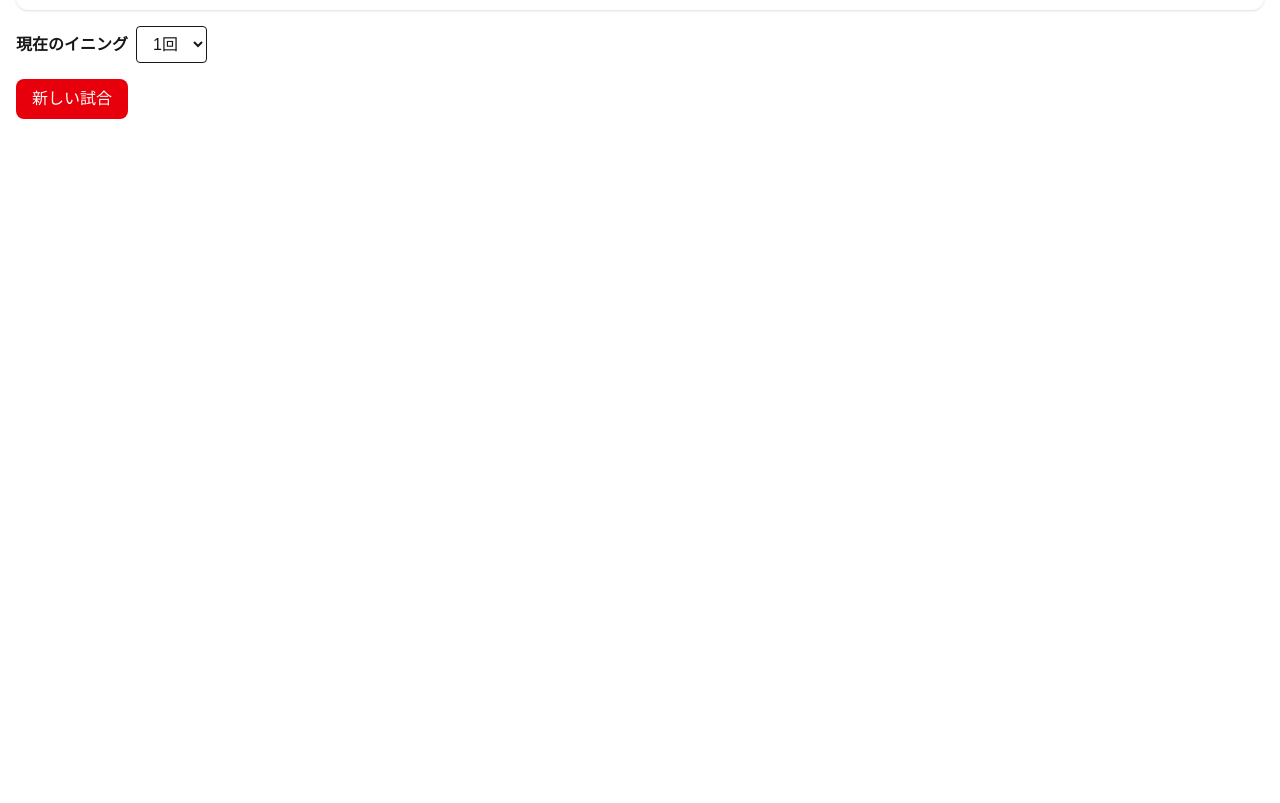
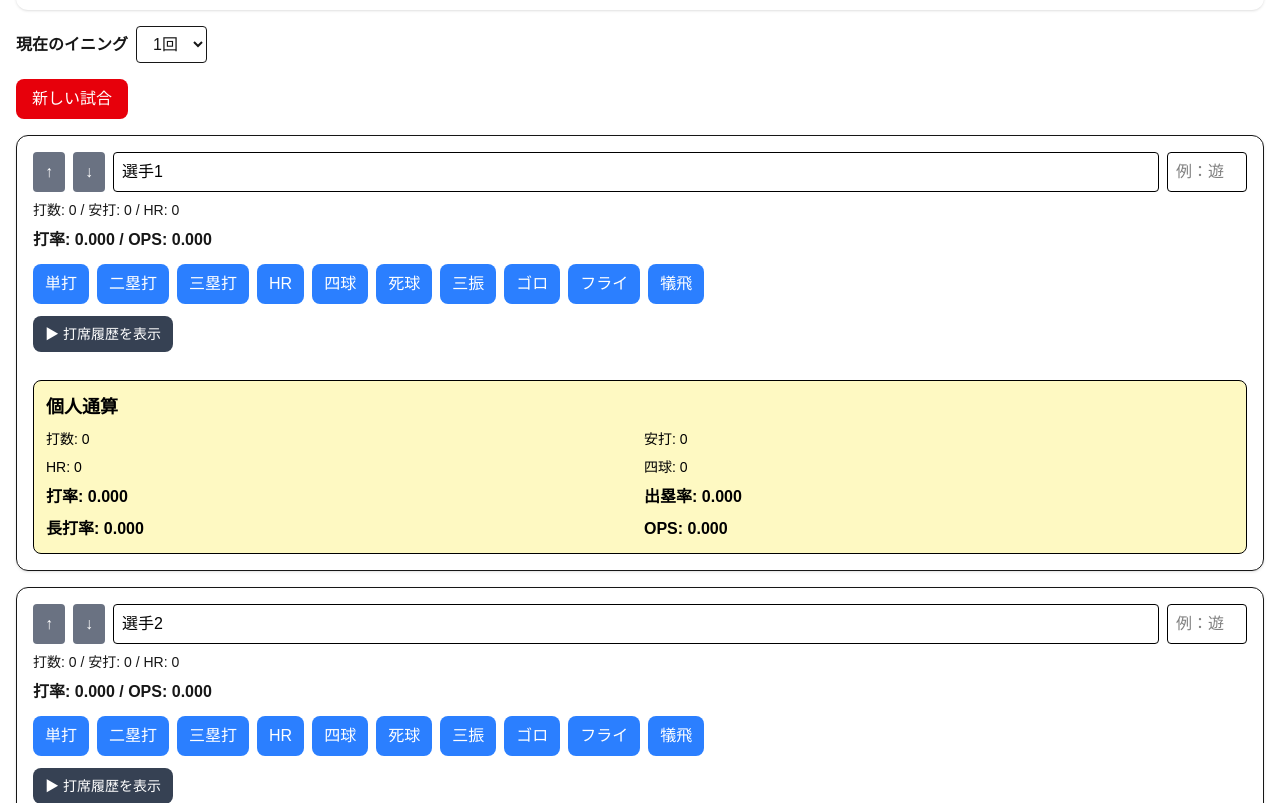
Before and after one commit to forcascreate-eng/baseball-ops-app, a Next.js app: page / in a window 1280 px wide. Shown: the part 917-1720 px from the top of the page. Before the commit the page ends 1068 px from the top, so only its background shows below. Built offline with nearby package versions, Linux system fonts and the light colour scheme.

Commit message:
restore player cards

```diff
--- a/app/page.tsx
+++ b/app/page.tsx
@@ -438,7 +438,164 @@ const restoreGameHistory = (index: number) => {
       >
         新しい試合
       </button>
+      <div className="space-y-4">
+  {players.map((player, playerIndex) => {
+    const stats = getStats(player.results);
+    const careerStats = getStats([
+      ...(player.career?.results ?? []),
+      ...player.results,
+    ]);
 
+    return (
+      <div
+        key={playerIndex}
+        className="border rounded-xl p-4 shadow"
+      >
+        <div className="flex gap-2 mb-2">
+          <button
+            onClick={() => movePlayer(playerIndex, "up")}
+            className="bg-gray-500 text-white px-3 py-2 rounded"
+          >
+            ↑
+          </button>
+
+          <button
+            onClick={() => movePlayer(playerIndex, "down")}
+            className="bg-gray-500 text-white px-3 py-2 rounded"
+          >
+            ↓
+          </button>
+
+          <input
+            value={player.name}
+            onChange={(e) =>
+              changeName(playerIndex, e.target.value)
+            }
+            className="border px-2 py-1 rounded flex-1 text-black"
+          />
+
+          <input
+            value={player.position || ""}
+            onChange={(e) => {
+              const updated = [...players];
+              updated[playerIndex].position = e.target.value;
+              setPlayers(updated);
+            }}
+            placeholder="例：遊"
+            className="border px-2 py-1 rounded w-20 text-black"
+          />
+        </div>
+
+        <div className="text-sm mb-2">
+          打数: {stats.atBats} / 安打: {stats.hits} / HR: {stats.homeRuns}
+        </div>
+
+        <div className="font-bold mb-3">
+          打率: {stats.avg} / OPS: {stats.ops}
+        </div>
+
+        <div className="flex flex-wrap gap-2 mb-3">
+          {resultOptions.map((result) => (
+            <button
+              key={result}
+              onClick={() => addResult(playerIndex, result)}
+              className="bg-blue-500 text-white px-3 py-2 rounded-lg"
+            >
+              {result}
+            </button>
+          ))}
+        </div>
+
+        <button
+          onClick={() => togglePlayerHistory(playerIndex)}
+          className="bg-gray-700 text-white px-3 py-2 rounded-lg mb-3 text-sm"
+        >
+          {openPlayers.includes(playerIndex)
+            ? "▼ 打席履歴を閉じる"
+            : "▶ 打席履歴を表示"}
+        </button>
+
+        {openPlayers.includes(playerIndex) && (
+          <div className="space-y-2">
+            {player.results.map((pa, resultIndex) => (
+              <div
+                key={resultIndex}
+                className="flex items-center gap-2 text-sm"
+              >
+                <span>{resultIndex + 1}打席目</span>
+
+                <select
+                  value={pa.inning}
+                  onChange={(e) =>
+                    editInning(
+                      playerIndex,
+                      resultIndex,
+                      Number(e.target.value)
+                    )
+                  }
+                  className="border rounded px-2 py-1"
+                >
+                  {Array.from({ length: 9 }, (_, i) => (
+                    <option key={i + 1} value={i + 1}>
+                      {i + 1}回
+                    </option>
+                  ))}
+                </select>
+
+                <select
+                  value={pa.result}
+                  onChange={(e) =>
+                    editResult(
+                      playerIndex,
+                      resultIndex,
+                      e.target.value as Result
+                    )
+                  }
+                  className="border rounded px-2 py-1"
+                >
+                  {resultOptions.map((r) => (
+                    <option key={r} value={r}>
+                      {r}
+                    </option>
+                  ))}
+                </select>
+
+                <button
+                  onClick={() =>
+                    deleteResult(playerIndex, resultIndex)
+                  }
+                  className="bg-red-500 text-white px-2 py-1 rounded"
+                >
+                  削除
+                </button>
+              </div>
+            ))}
+          </div>
+        )}
+
+        <div className="border rounded-lg p-3 mt-4 bg-yellow-100 text-black">
+          <div className="font-bold text-lg mb-2">
+            個人通算
+          </div>
+
+          <div className="grid grid-cols-2 gap-2 text-sm mb-2">
+            <div>打数: {careerStats.atBats}</div>
+            <div>安打: {careerStats.hits}</div>
+            <div>HR: {careerStats.homeRuns}</div>
+            <div>四球: {careerStats.walks}</div>
+          </div>
+
+          <div className="grid grid-cols-2 gap-2 font-bold">
+            <div>打率: {careerStats.avg}</div>
+            <div>出塁率: {careerStats.obp}</div>
+            <div>長打率: {careerStats.slg}</div>
+            <div>OPS: {careerStats.ops}</div>
+          </div>
+        </div>
+      </div>
+    );
+  })}
+</div>
     </main>
   );
 }
```
